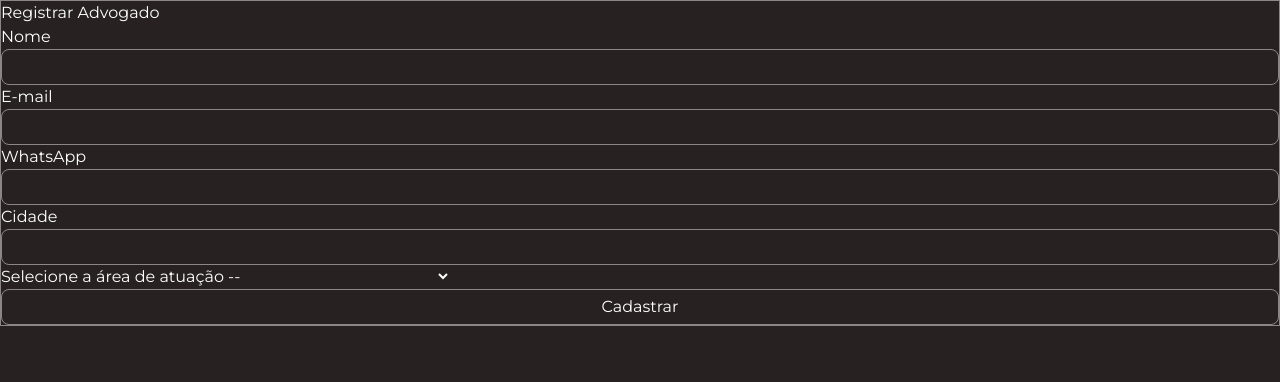
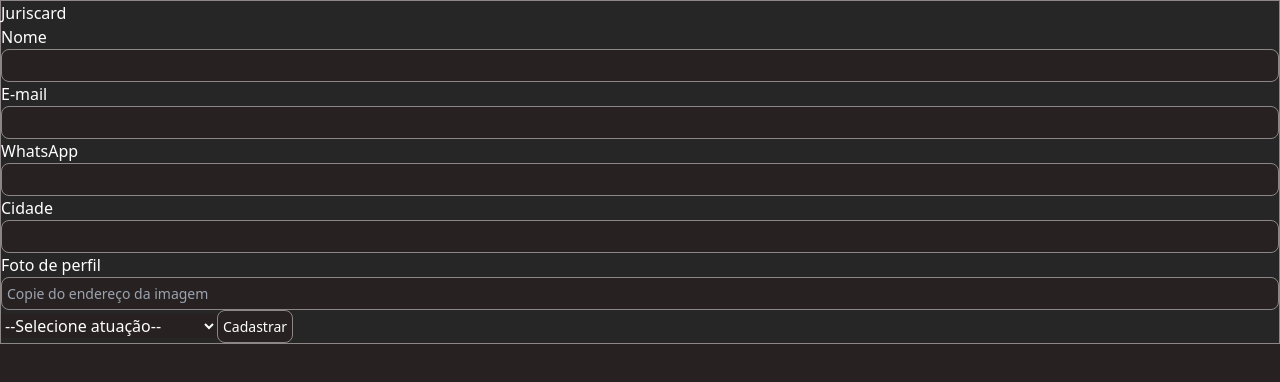
Before and after one commit to DiegoLuan/Juriscard, a React (Vite) app in the folder juriscard/: page /register in a window 1280 px wide. Shown: the top 382 px of the page. Built offline with nearby package versions, Linux system fonts and the light colour scheme.

Commit message:
ajustando pagina de login

```diff
--- a/juriscard/package.json
+++ b/juriscard/package.json
@@ -29,6 +29,7 @@
     "eslint": "^8.56.0",
     "eslint-plugin-react-hooks": "^4.6.0",
     "eslint-plugin-react-refresh": "^0.4.5",
+    "json-server": "^1.0.0-alpha.23",
     "postcss": "^8.4.35",
     "tailwindcss": "^3.4.1",
     "typescript": "^5.2.2",
--- a/juriscard/src/index.css
+++ b/juriscard/src/index.css
@@ -15,6 +15,6 @@
 body {
   background-color: var(--base);
   color: #fff;
-  font-family: "Montserrat", sans-serif;
+  font-family: system-ui, -apple-system, BlinkMacSystemFont, 'Segoe UI', Roboto, Oxygen, Ubuntu, Cantarell, 'Open Sans', 'Helvetica Neue', sans-serif;
   font-optical-sizing: auto;
 }
--- a/juriscard/src/pages/RegisterLawyers/Index.tsx
+++ b/juriscard/src/pages/RegisterLawyers/Index.tsx
@@ -1,63 +1,67 @@
 // import styles from './RegisterLawyers.module.css'
 import styles from "./RegisterLawyers.module.css";
-import "./RegisterTailwind.css";
-
 
 export function RegisterLawyers() {
   const acting = [
-        'Trabalhista/Previdenciario',
-        'Civil',
-        'Penal',
-        'Tributario',
-        'Empresarial',
-        'Direito Eleitoral',
-        'Ambiental'
-    ]
+    "Trabalhista/Previdenciario",
+    "Civil",
+    "Penal",
+    "Tributario",
+    "Empresarial",
+    "Direito Eleitoral",
+    "Ambiental",
+  ];
 
   return (
     <main className="h-screen flex justify-center items-center">
-      <div className={`${styles.form} flex flex-col gap-3 p-8 rounded-lg w-96`}>
+      <div className={`${styles.form} flex flex-col gap-3 p-8 rounded-lg shadow-2xl`}>
         <h1 className="text-center text-2xl font-medium uppercase mb-3">
-          Registrar Advogado
+          Juriscard
         </h1>
-        <form className="flex flex-col gap-3">
+        <form className="flex flex-col gap-5">
+          <div className="flex gap-5">
             <div className="flex flex-col">
-            <label htmlFor="nome">Nome</label>
-            <input type="text" />
+              <label htmlFor="name">Nome</label>
+              <input type="text" id="name"/>
             </div>
 
             <div className="flex flex-col">
-            <label htmlFor="nome">E-mail</label>
-            <input type="email" />
+              <label htmlFor="email">E-mail</label>
+              <input type="email" id="email"/>
+            </div>
+          </div>
+
+          <div className="flex gap-5 ">
+            <div className="flex flex-col">
+              <label htmlFor="whatsapp">WhatsApp</label>
+              <input type="text" id="whatsapp"/>
             </div>
 
             <div className="flex flex-col">
-            <label htmlFor="nome">WhatsApp</label>
-            <input type="text" />
+              <label htmlFor="city">Cidade</label>
+              <input type="text" id="city"/>
+            </div>
           </div>
 
           <div className="flex flex-col">
-            <label htmlFor="nome">Cidade</label>
-            <input type="text" />
+              <label htmlFor="imageProfile">Foto de perfil</label>
+              <input type="text" id="imageProfile" placeholder="Copie do endereço da imagem"/>
             </div>
 
           {/* Seleção atuação */}
-          <label
-            htmlFor="countries"
-            className="block text-sm text-gray-900 dark:text-white"
-          >
-            Selecione a área de atuação
-          </label>
           <select
             id="countries"
             className="border border-gray-300 text-gray-900 text-sm rounded-lg block w-full p-2.5 dark:border-gray-600 dark:placeholder-gray-400 dark:text-white dark:focus:ring-blue-500 dark:focus:border-blue-500 mb-10"
           >
-            <option selected>--</option>
-            {acting.map(itens => (
-                <option key={itens} value={itens}>{itens}</option>
+            <option selected>--Selecione atuação--</option>
+            {acting.map((itens) => (
+              <option key={itens} value={itens}>
+                {itens}
+              </option>
             ))}
           </select>
-          <button className="">Cadastrar</button>
+
+          <button className="text-center">Cadastrar</button>
         </form>
       </div>
     </main>
--- a/juriscard/src/pages/RegisterLawyers/RegisterLawyers.module.css
+++ b/juriscard/src/pages/RegisterLawyers/RegisterLawyers.module.css
@@ -1,18 +1,35 @@
 .form {
     border: 1px solid var(--border);
+    background-color: #262626;
 }
 
 input,
-input:active,
-button
-{
+input:active {
     padding: 5px;
     background-color: var(--base);
     border: 1px solid var(--border);
     width: 100%;
     outline: none;
     border-radius: 8px;
+    font-size: 14px;
 }
+
+button {
+    padding: 5px;
+    background-color: var(--base);
+    border: 1px solid var(--border);
+    outline: none;
+    border-radius: 8px;
+    font-size: 14px;
+    transition: all 0.3s;
+}
+
+button:hover {
+    -webkit-box-shadow: 0px 10px 23px -6px rgba(0, 0, 0, 0.75);
+    -moz-box-shadow: 0px 10px 23px -6px rgba(0, 0, 0, 0.75);
+    box-shadow: 0px 10px 23px -6px rgba(0, 0, 0, 0.75);
+}
+
 
 select {
     background-color: var(--base);
@@ -20,6 +37,6 @@ select {
 
 input:-webkit-autofill,
 input:-webkit-autofill:hover,
-input:-webkit-autofill:focus{
+input:-webkit-autofill:focus {
     background-color: red;
 }
```
Also changed, not shown: juriscard/src/pages/RegisterLawyers/RegisterTailwind.css (deleted, +0 -98 lines), 1 other file (tests, documents, lock files or other folders). Lines whose indentation alone changed are shown as unchanged.
